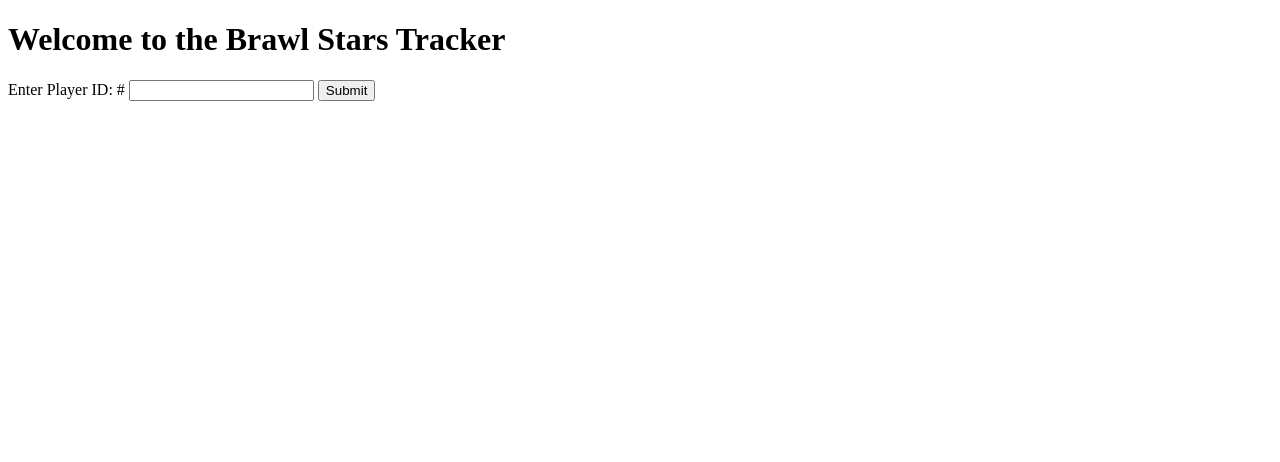
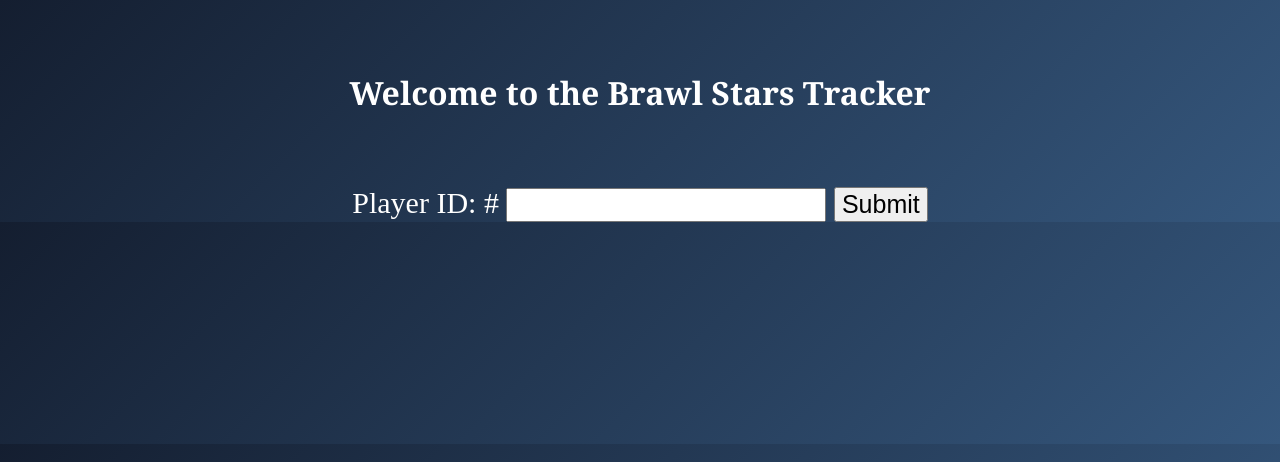
Before and after one commit to kelvinos2624/brawlgroups, a Django app: page / in a window 1280 px wide. Shown: the top 462 px of the page. Run offline with Django 5.2, Linux system fonts and the light colour scheme.

Commit message:
CSS implementation
implemented CSS file

```diff
--- a/project_brawl/project_brawl/settings.py
+++ b/project_brawl/project_brawl/settings.py
@@ -119,7 +119,13 @@
 # https://docs.djangoproject.com/en/5.0/howto/static-files/
 
 STATIC_URL = 'static/'
+# Additional directories to collect static files from
+STATICFILES_DIRS = [
+    BASE_DIR / "static/css",
+]
 
+# Directory to collect static files for deployment
+STATIC_ROOT = BASE_DIR / "staticfiles"
 # Default primary key field type
 # https://docs.djangoproject.com/en/5.0/ref/settings/#default-auto-field
 
--- /dev/null
+++ b/project_brawl/static/css/styles.css
@@ -0,0 +1,121 @@
+body {
+    /* Old browsers */
+    background: #141E30;
+    /* Chrome 10-25, Safari 5.1-6 */
+    background: -webkit-linear-gradient(-45deg, #35577D, #141E30);
+    /* W3C, IE 10+/ Edge, Firefox 16+, Chrome 26+, Opera 12+, Safari 7+ */
+    background: linear-gradient(-45deg, #35577D, #141E30);
+    margin: 0;
+    padding: 0;
+  }
+
+  form {
+    color: white;
+    text-align: center;
+    font-size: 30px;
+  }
+
+  input {
+    font-size: 25px;
+    font-family: 'Playfair Display', serif;
+  }
+
+  button {
+    font-size: 25px;
+    background-color: 'green';
+  }
+
+  h1 {
+    color: #FFF !important;
+    font-size: 2em;
+    padding-top: 50px;
+    padding-bottom: 50px;
+    width: 100%;
+    font-family: Georgia;
+    text-align: center;
+  }
+
+  h2 {
+    border-top: 1px solid rgba(255, 255, 255, 0.5);
+    color: rgba(255, 255, 255, 0.5);
+    font-weight: 100;
+    font-size: 22px;
+    line-height: 24px;
+    padding-top: 30px;
+    text-align: center;
+    width: 100%;
+    font-family: Georgia;
+  }
+
+/* Style for an unordered list */
+ul {
+    list-style-type: none; /* Remove default bullet points */
+    padding: 0; /* Remove default padding */
+    margin: 0; /* Remove default margin */
+    text-align: center;
+  }
+
+  /* Style for list items */
+  li {
+    padding: 4px 0; /* Add padding above and below each list item */
+    color: white; /* Set text color to white */
+  }
+
+
+  p {
+    color: aliceblue;
+    line-height: 1.3em;
+    text-align: left;
+    width: 100%;
+    font-family: Helvetica;
+    font-size: 18px;
+    font-weight: bold;
+  }
+
+  .byline {
+    font-family: Helvetica;
+    color: rgba(255, 255, 255, 0.5);
+    float: left;
+    font-size: 14px;
+    padding-left: 10px;
+    text-transform: uppercase;
+  }
+
+  .caption {
+    display: block;
+    font-family: 'Playfair Display', serif;
+    font-size: 14px;
+    font-style: italic;
+    line-height: 14px;
+    margin-left: 20px;
+    padding: 10px;
+    position: relative;
+    top: 80%;
+    width: 60%;
+    background-color: white;
+    color: black;
+  }
+
+  .content {
+    padding: 40px;
+  }
+
+  .image {
+    background-image: url('https://content.codecademy.com/courses/freelance-1/unit-2/soccer.jpeg');
+    background-size: cover;
+    background-position: center;
+    height: 300px;
+  }
+
+  .writer-img {
+    -webkit-box-shadow: 5px 0px 5px 0px rgba(0, 0, 50, 0.97);
+    -moz-box-shadow: 5px 0px 5px 0px rgba(0, 0, 50, 0.97);
+    box-shadow: 5px 0px 5px 0px rgba(0, 0, 50, 0.97);
+    float: left;
+    width: 50px;
+  }
+
+  .back-button {
+    color: "green";
+    text-align: center;
+  }
--- a/project_brawl/tracker_app/templates/error.html
+++ b/project_brawl/tracker_app/templates/error.html
@@ -1,12 +1,16 @@
 <!DOCTYPE html>
+{% load static %}
 <html lang="en">
 <head>
     <meta charset="UTF-8">
     <meta name="viewport" content="width=device-width, initial-scale=1.0">
     <title>Error Page</title>
+    <link rel="stylesheet" type="text/css" href="{% static 'styles.css' %}">
 </head>
 <body>
     <h1>Error</h1>
     <p>{{ message }}</p>
+    <!-- Add back button -->
+    <a href="javascript:history.back()" class="back-button">Back</a>
 </body>
 </html>
--- a/project_brawl/tracker_app/templates/index.html
+++ b/project_brawl/tracker_app/templates/index.html
@@ -1,16 +1,19 @@
 <!-- index.html -->
 
 <!DOCTYPE html>
+
+{% load static %}
 <html lang="en">
 <head>
     <meta charset="UTF-8">
     <meta name="viewport" content="width=device-width, initial-scale=1.0">
     <title>Index</title>
+    <link rel="stylesheet" type="text/css" href="{% static 'styles.css' %}">
 </head>
 <body>
     <h1>Welcome to the Brawl Stars Tracker</h1>
     <form action="{% url 'menu' %}" method="GET">
-        <label for="player_id">Enter Player ID: #</label>
+        <label for="player_id">Player ID: #</label>
         <input type="text" id="player_id" name="player_id" required>
         <button type="submit">Submit</button>
     </form>
--- a/project_brawl/tracker_app/views.py
+++ b/project_brawl/tracker_app/views.py
@@ -6,7 +6,6 @@
 load_dotenv()
 
 def authenticate(player):
-    api_key = "YOUR_API_KEY_HERE"
     url = f"https://api.brawlstars.com/v1/players/%23{player}"
     headers = {
         "Authorization": "Bearer " + os.getenv("API_KEY")
@@ -21,12 +20,13 @@
     return dict(sorted(tilt.items(), key=lambda x: x[1], reverse=True))
 
 def menu(request):
-    player_id = request.GET.get('player_id')
-    if player_id:
-        response = authenticate(player_id)
-        converted_tilt = find_tilted_brawlers(response)
-        return render(request, 'menu.html', {'converted_tilt': converted_tilt, 'player_name': response.json()["name"]})
-    else:
+    try:
+        player_id = request.GET.get('player_id')
+        if player_id:
+            response = authenticate(player_id)
+            converted_tilt = find_tilted_brawlers(response)
+            return render(request, 'menu.html', {'converted_tilt': converted_tilt, 'player_name': response.json()["name"]})
+    except:
         return render(request, 'error.html', {'message': 'Player ID not provided'})
 
 def index(request):
```
Also changed, not shown: project_brawl/tracker_app/templates/menu.html (+6 -2 lines).
